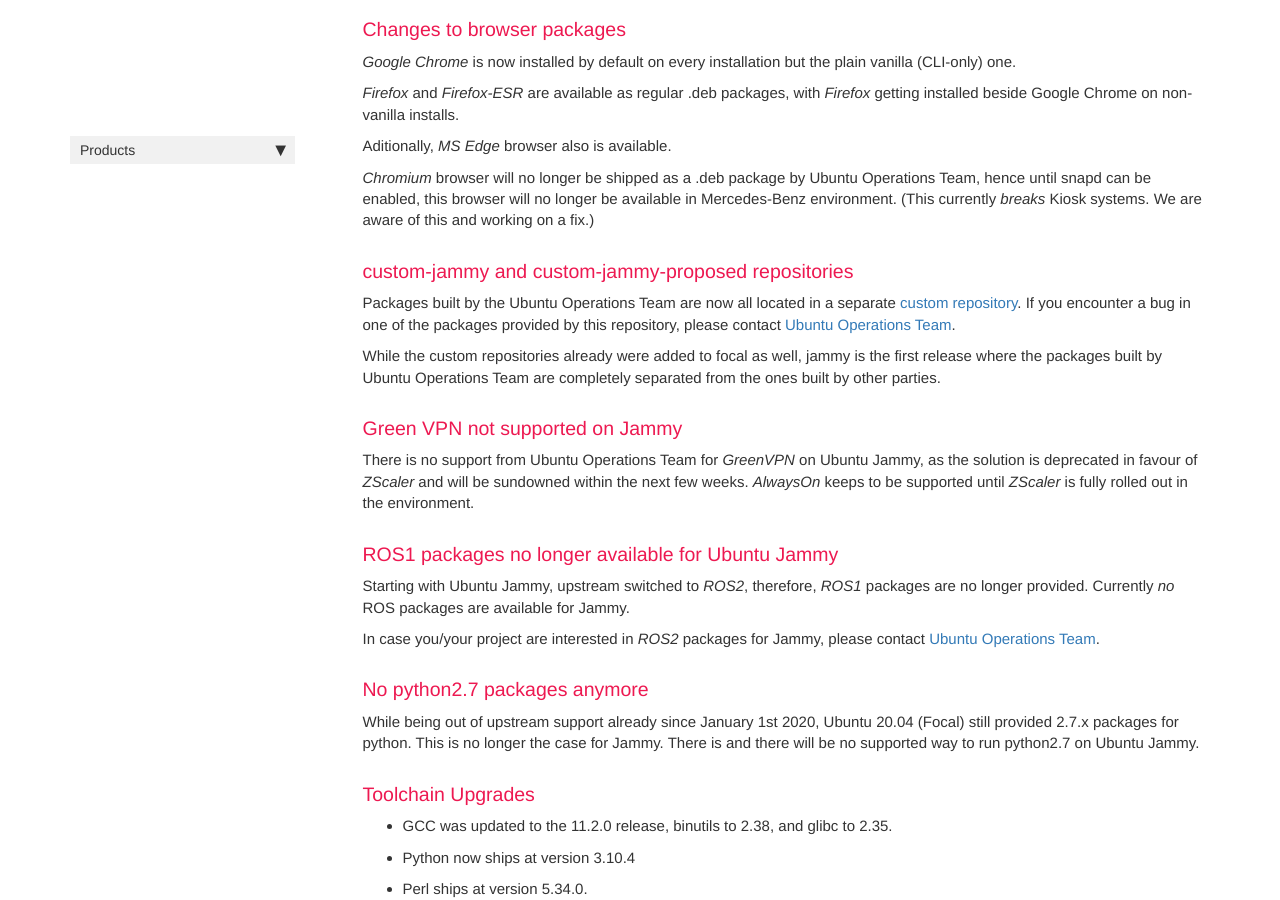
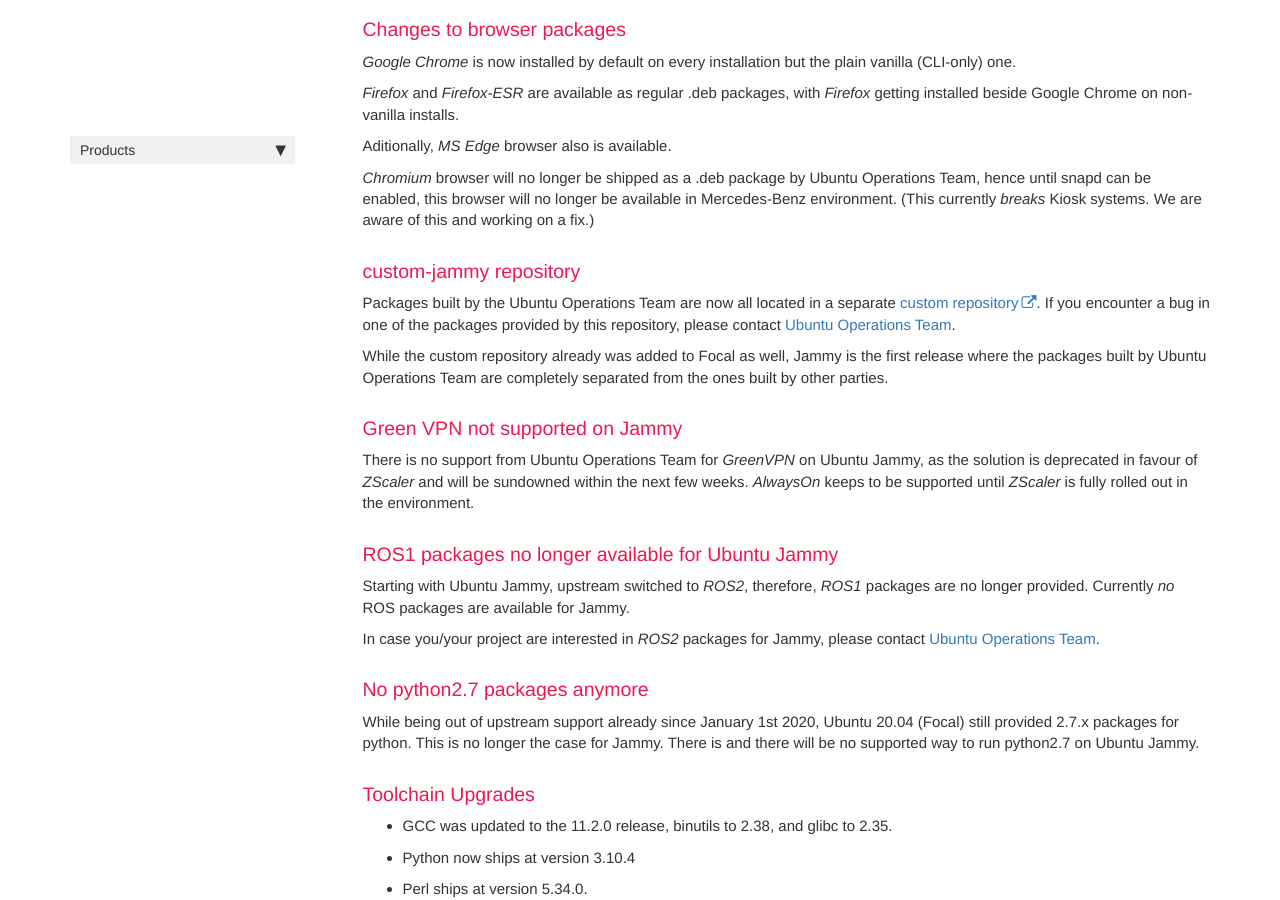
Before and after one commit to RajputPawan/Prometheus, a Jekyll site: the page built from _posts/2022-11-02-jammy.md, in a window 1280 px wide and 900 px high, scrolled down 1066 px. Built offline with Jekyll 4.4.1, drawn with Linux system fonts in a browser that asks for light colours; comment, search, counter and statistics services are not loaded.

Commit message:
Add link to custom repo and fix wording

```diff
--- a/_posts/2022-11-02-jammy.md
+++ b/_posts/2022-11-02-jammy.md
@@ -40,10 +40,10 @@
 
 *Chromium* browser will no longer be shipped as a .deb package by Ubuntu Operations Team, hence until snapd can be enabled, this browser will no longer be available in Mercedes-Benz environment.  (This currently *breaks* Kiosk systems. We are aware of this and working on a fix.)
 
-### custom-jammy and custom-jammy-proposed repositories
-Packages built by the Ubuntu Operations Team are now all located in a separate [custom repository](). If you encounter a bug in one of the packages provided by this repository, please contact [Ubuntu Operations Team](mailto:ubuntu-operations@mercedes-benz.com).
+### custom-jammy repository
+Packages built by the Ubuntu Operations Team are now all located in a separate [custom repository](http://ubunturepo.rd.corpintra.net/mirrors/custom-jammy/dists/jammy-custom/). If you encounter a bug in one of the packages provided by this repository, please contact [Ubuntu Operations Team](mailto:ubuntu-operations@mercedes-benz.com).
 
-While the custom repositories already were added to focal as well, jammy is the first release where the packages built by Ubuntu Operations Team are completely separated from the ones built by other parties.
+While the custom repository already was added to Focal as well, Jammy is the first release where the packages built by Ubuntu Operations Team are completely separated from the ones built by other parties.
 
 ### Green VPN not supported on Jammy
 There is no support from Ubuntu Operations Team for *GreenVPN* on Ubuntu Jammy, as the solution is deprecated in favour of *ZScaler* and will be sundowned within the next few weeks. *AlwaysOn* keeps to be supported until *ZScaler* is fully rolled out in the environment.
```
